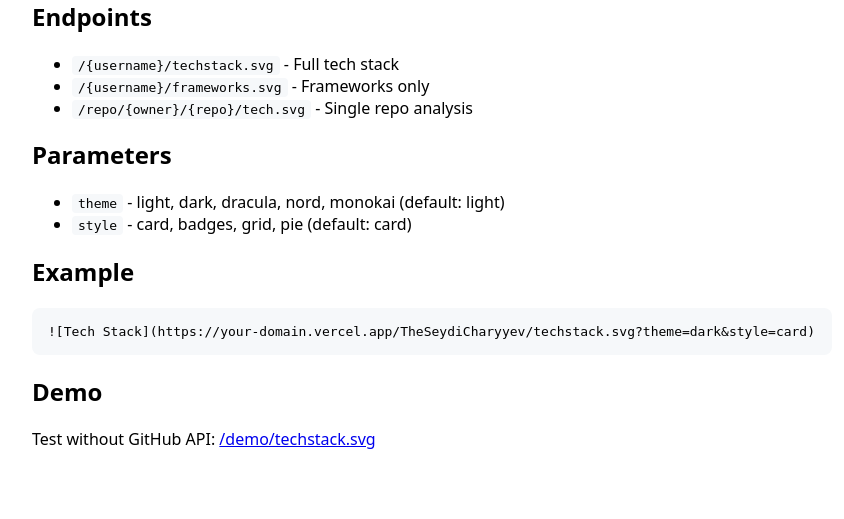
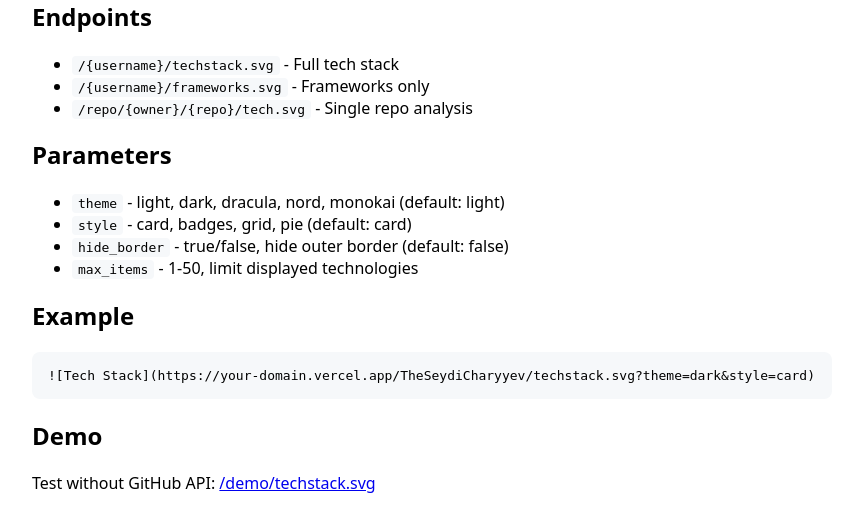
Before and after one commit to TheSeydiCharyyev/github-framework-stats, a FastAPI app: page / in a window 1280 px wide. Shown: the part 318-837 px from the top of the page, without its empty margins (208-1052 px from the left). Before the commit the page ends 767 px from the top, so only its background shows below. Run offline with FastAPI, Linux system fonts and the light colour scheme.

Commit message:
Polish cards to match github-readme-stats look
- Add border + accent-colored titles on all 4 templates
- Grid: wider items (90x76), full names (14 chars), "repos" format
- Badges: wider items (100px), 14-char names, 5 columns
- Pie: clean list layout (350px), no donut chart
- Separator lines under headers in pie and grid
- GitHub Actions icon switched to original (color) variant
- New params: hide_border, max_items on all endpoints

Co-Authored-By: Claude Opus 4.6 <noreply@anthropic.com>

```diff
--- a/app/main.py
+++ b/app/main.py
@@ -114,6 +114,8 @@ async def root():
     <ul>
         <li><code>theme</code> - light, dark, dracula, nord, monokai (default: light)</li>
         <li><code>style</code> - card, badges, grid, pie (default: card)</li>
+        <li><code>hide_border</code> - true/false, hide outer border (default: false)</li>
+        <li><code>max_items</code> - 1-50, limit displayed technologies</li>
     </ul>
 
     <h2>Example</h2>
@@ -148,6 +150,8 @@ async def get_demo_techstack(
     theme: Optional[str] = Query("light", regex="^(light|dark|dracula|nord|monokai|github-dimmed|solarized-light|solarized-dark|gruvbox-light|gruvbox-dark|one-dark|tokyo-night|catppuccin|synthwave|rose-pine|ayu-dark|cobalt|oceanic|night-owl)$"),
     style: Optional[str] = Query("card", regex="^(card|badges|grid|pie)$"),
     columns: Optional[int] = Query(None, ge=1, le=10, description="Number of columns (1-10, auto if not set)"),
+    hide_border: Optional[bool] = Query(False, description="Hide outer border"),
+    max_items: Optional[int] = Query(None, ge=1, le=50, description="Max technologies to display (1-50)"),
 ):
     """Demo endpoint with mock data for testing."""
     await fetch_icons([t.icon for t in DEMO_TECHNOLOGIES])
@@ -158,6 +162,8 @@ async def get_demo_techstack(
         theme_name=theme,
         style_name=style,
         columns=columns,
+        hide_border=hide_border,
+        max_items=max_items,
     )
 
     return Response(
@@ -175,6 +181,8 @@ async def get_user_techstack(
     theme: Optional[str] = Query("light", regex="^(light|dark|dracula|nord|monokai|github-dimmed|solarized-light|solarized-dark|gruvbox-light|gruvbox-dark|one-dark|tokyo-night|catppuccin|synthwave|rose-pine|ayu-dark|cobalt|oceanic|night-owl)$"),
     style: Optional[str] = Query("card", regex="^(card|badges|grid|pie)$"),
     columns: Optional[int] = Query(None, ge=1, le=10, description="Number of columns (1-10, auto if not set)"),
+    hide_border: Optional[bool] = Query(False, description="Hide outer border"),
+    max_items: Optional[int] = Query(None, ge=1, le=50, description="Max technologies to display (1-50)"),
 ):
     """Generate SVG for user's complete tech stack."""
     technologies = await analyze_user(username)
@@ -186,6 +194,8 @@ async def get_user_techstack(
         theme_name=theme,
         style_name=style,
         columns=columns,
+        hide_border=hide_border,
+        max_items=max_items,
     )
 
     return Response(
@@ -204,6 +214,8 @@ async def get_user_frameworks(
     theme: Optional[str] = Query("light", regex="^(light|dark|dracula|nord|monokai|github-dimmed|solarized-light|solarized-dark|gruvbox-light|gruvbox-dark|one-dark|tokyo-night|catppuccin|synthwave|rose-pine|ayu-dark|cobalt|oceanic|night-owl)$"),
     style: Optional[str] = Query("card", regex="^(card|badges|grid|pie)$"),
     columns: Optional[int] = Query(None, ge=1, le=10, description="Number of columns (1-10, auto if not set)"),
+    hide_border: Optional[bool] = Query(False, description="Hide outer border"),
+    max_items: Optional[int] = Query(None, ge=1, le=50, description="Max technologies to display (1-50)"),
 ):
     """Generate SVG for user's frameworks only."""
     technologies = await analyze_user(username)
@@ -218,6 +230,8 @@ async def get_user_frameworks(
         theme_name=theme,
         style_name=style,
         columns=columns,
+        hide_border=hide_border,
+        max_items=max_items,
     )
 
     return Response(
@@ -236,6 +250,8 @@ async def get_repo_tech(
     theme: Optional[str] = Query("light", regex="^(light|dark|dracula|nord|monokai|github-dimmed|solarized-light|solarized-dark|gruvbox-light|gruvbox-dark|one-dark|tokyo-night|catppuccin|synthwave|rose-pine|ayu-dark|cobalt|oceanic|night-owl)$"),
     style: Optional[str] = Query("card", regex="^(card|badges|grid|pie)$"),
     columns: Optional[int] = Query(None, ge=1, le=10, description="Number of columns (1-10, auto if not set)"),
+    hide_border: Optional[bool] = Query(False, description="Hide outer border"),
+    max_items: Optional[int] = Query(None, ge=1, le=50, description="Max technologies to display (1-50)"),
 ):
     """Generate SVG for a single repository's tech stack."""
     technologies = await analyze_repo(owner, repo, github)
@@ -247,6 +263,8 @@ async def get_repo_tech(
         theme_name=theme,
         style_name=style,
         columns=columns,
+        hide_border=hide_border,
+        max_items=max_items,
     )
 
     return Response(
--- a/app/svg/generator.py
+++ b/app/svg/generator.py
@@ -89,6 +89,8 @@ class SVGGenerator:
         theme_name: str = "light",
         style_name: str = "card",
         columns: int = None,
+        hide_border: bool = False,
+        max_items: int = None,
     ) -> str:
         """Generate SVG for given technologies.
 
@@ -98,6 +100,8 @@ class SVGGenerator:
             theme_name: Theme name
             style_name: Style name (card, badges, grid, pie)
             columns: Number of columns (None = auto)
+            hide_border: Hide outer border
+            max_items: Maximum number of items to display (1-50)
         """
         theme = get_theme(theme_name)
         style = STYLES.get(style_name, STYLES["card"])
@@ -118,6 +122,11 @@ class SVGGenerator:
 
         # Sort by count (descending)
         sorted_techs = sorted(tech_map.values(), key=lambda t: t.count, reverse=True)
+
+        # Apply max_items filter
+        if max_items is not None:
+            max_items = max(1, min(max_items, 50))
+            sorted_techs = sorted_techs[:max_items]
 
         # Calculate dimensions
         num_items = len(sorted_techs)
@@ -147,12 +156,10 @@ class SVGGenerator:
             actual_columns = self._calculate_columns(num_items, style)
 
         if style.name == "pie":
-            # Pie chart: fixed layout with chart on left + legend on right
+            # Compact list layout (like github-readme-stats)
             legend_items = min(num_items, 12)
-            legend_height = 56 + legend_items * 24
-            pie_height = 80 * 2 + 60  # radius*2 + padding
-            height = max(legend_height, pie_height) + 60  # +60 for header
-            width = 390
+            height = 60 + legend_items * 25 + 20
+            width = 350
             rows = 1
         else:
             rows = math.ceil(num_items / actual_columns)
@@ -161,7 +168,12 @@ class SVGGenerator:
                 + actual_columns * style.item_width
                 + (actual_columns - 1) * style.gap
             )
-            header_space = 70 if style.name == "card" else 40
+            if style.name == "card":
+                header_space = 70
+            elif style.name == "grid":
+                header_space = 48
+            else:
+                header_space = 40
             height = (
                 style.padding * 2
                 + rows * style.item_height
@@ -196,6 +208,7 @@ class SVGGenerator:
             category_labels=CATEGORY_LABELS,
             category_colors=CATEGORY_COLORS,
             category_summary=category_summary,
+            hide_border=hide_border,
         )
 
     def _calculate_columns(self, num_items: int, style: Style) -> int:
--- a/app/svg/icons.py
+++ b/app/svg/icons.py
@@ -146,7 +146,7 @@ DEVICON_MAP = {
 
 # Icons that need "plain" variant instead of "original"
 PLAIN_VARIANTS = {
-    "express", "nextjs", "github", "githubactions", "vercel"
+    "express", "nextjs", "github", "vercel"
 }
 
 DEVICON_CDN = "https://cdn.jsdelivr.net/gh/devicons/devicon/icons"
--- a/templates/card.svg.jinja2
+++ b/templates/card.svg.jinja2
@@ -1,7 +1,7 @@
 <svg xmlns="http://www.w3.org/2000/svg" width="{{ width }}" height="{{ height }}" viewBox="0 0 {{ width }} {{ height }}">
   <defs>
     <style>
-      .title { font: 700 16px system-ui, -apple-system, sans-serif; fill: {{ theme.text_primary }}; }
+      .title { font: 700 16px system-ui, -apple-system, sans-serif; fill: {{ theme.accent }}; }
       .subtitle { font: 400 11px system-ui, -apple-system, sans-serif; fill: {{ theme.text_secondary }}; }
       .chip-text { font: 500 11px system-ui, -apple-system, sans-serif; fill: {{ theme.text_secondary }}; }
       .tech-name { font: 600 12px system-ui, -apple-system, sans-serif; fill: {{ theme.text_primary }}; }
@@ -13,7 +13,7 @@
     </clipPath>
   </defs>
 
-  <rect width="100%" height="100%" fill="{{ theme.background }}" rx="8"/>
+  <rect width="100%" height="100%" fill="{{ theme.background }}" rx="8"{% if not hide_border %} stroke="{{ theme.border }}" stroke-width="1"{% endif %}/>
 
   <!-- Header -->
   <text x="{{ style.padding }}" y="{{ style.padding + 18 }}" class="title">@{{ username }}'s Tech Stack</text>
```
Also changed, not shown: app/svg/styles.py (+5 -5 lines), templates/badges.svg.jinja2 (+4 -4 lines), templates/grid.svg.jinja2 (+10 -7 lines), templates/pie.svg.jinja2 (+14 -53 lines).
